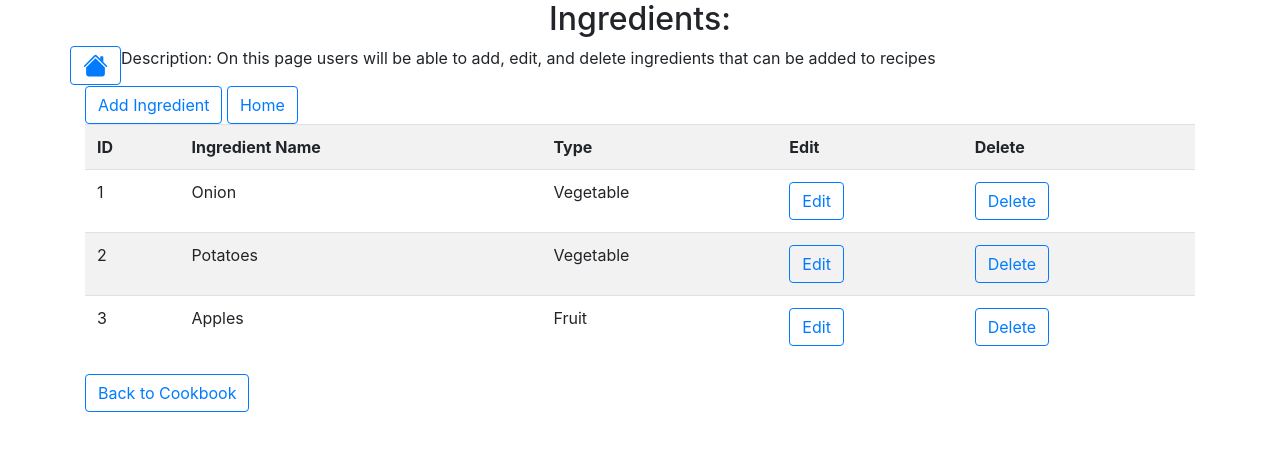
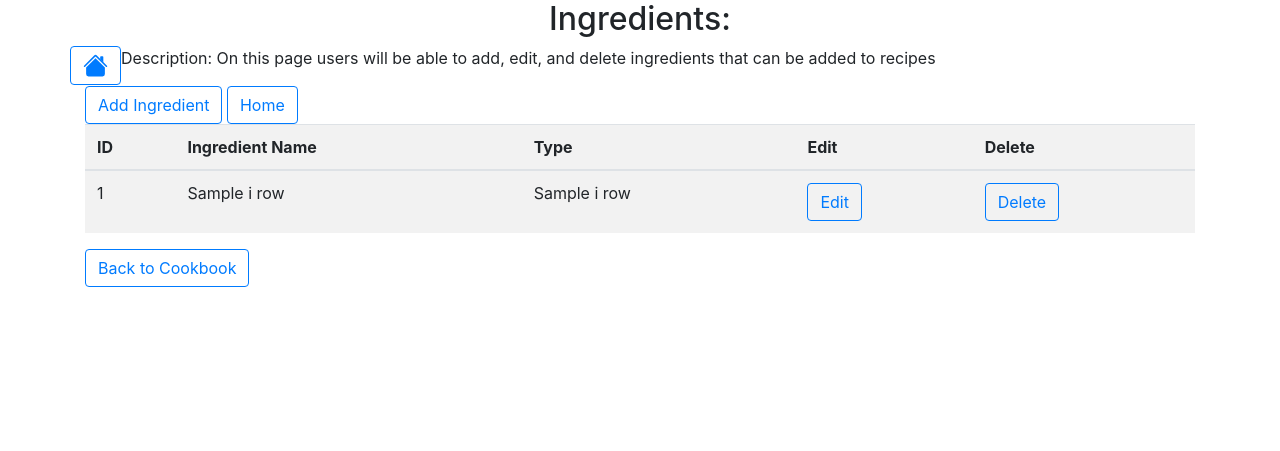
Before and after one commit to litzingj/CS340_Cookbooks, a Flask app: template starter_website/templates/ingredient.html in a window 1280 px wide. Shown: the top 451 px of the page. Run offline with Flask 2, Linux system fonts and the light colour scheme; the template is opened without the code that fills it: most values are stand-ins (such as "Sample title", 1, 10 or a date in 2020); some libraries are stand-ins or nearby versions.

Commit message:
ingredient read

```diff
--- a/starter_website/templates/ingredient.html
+++ b/starter_website/templates/ingredient.html
@@ -13,7 +13,7 @@
             </div>
             <div class="row justify-content-left">
                 <div>
-                    <a href="index.html" class ="btn btn-outline-primary" id="homeButton">
+                    <a href="index.html" class ="btn btn-outline-primary" id="homeButton" onclick="window.location = '/'">
                         <svg xmlns="http://www.w3.org/2000/svg" width="25" height="25" fill="currentColor" class="bi bi-house-fill" viewBox="0 0 16 16">
                               <path fill-rule="evenodd" d="M8 3.293l6 6V13.5a1.5 1.5 0 0 1-1.5 1.5h-9A1.5 1.5 0 0 1 2 13.5V9.293l6-6zm5-.793V6l-2-2V2.5a.5.5 0 0 1 .5-.5h1a.5.5 0 0 1 .5.5z"/>
                                 <path fill-rule="evenodd" d="M7.293 1.5a1 1 0 0 1 1.414 0l6.647 6.646a.5.5 0 0 1-.708.708L8 2.207 1.354 8.854a.5.5 0 1 1-.708-.708L7.293 1.5z"/>
@@ -39,27 +39,18 @@
                       <th>Edit</th>
                       <th>Delete</th>
                     </tr>
+                    <tbody>
+                        {% for i in i_rows %}
                     <tr>
-                      <td>1</td>
-                      <td>Onion</td>
-                      <td>Vegetable</td>
+                        <td>{{i.0}}</td>
+                        <td>{{i[1]}}</td>
+                        <td>{{i[2]}}</td>
                       <td><button class ="btn btn-outline-primary"> Edit</button></td>
                         <td><button class ="btn btn-outline-primary"> Delete</button></td>
                     </tr>
-                    <tr>
-                        <td>2</td>
-                        <td>Potatoes</td>
-                        <td>Vegetable</td>
-                        <td><button class ="btn btn-outline-primary"> Edit</button></td>
-                        <td><button class ="btn btn-outline-primary"> Delete</button></td>
-                    </tr>
-                    <tr>
-                        <td>3</td>
-                        <td>Apples</td>
-                        <td>Fruit</td>
-                        <td><button class ="btn btn-outline-primary"> Edit</button></td>
-                        <td><button class ="btn btn-outline-primary"> Delete</button></td>
-                    </tr>
+                        {% endfor %}
+                    </tbody>
+
                   </table>
               <a role="button" href="Cookbook.HTML" class="btn btn-outline-primary" id="backToCookbookButton">Back to Cookbook</a>
 
--- a/starter_website/webapp.py
+++ b/starter_website/webapp.py
@@ -69,7 +69,7 @@ def add_new_ingredients():
         query = 'INSERT INTO Ingredients (ing_id, name, type) VALUES (%s,%s,%s)'
         data = (ing_id, name, type)
         execute_query(db_connection, query, data)
-        return ('Person added!')
+        return ('Ingredient added!')
 
 @webapp.route('/')
 def index():
```
